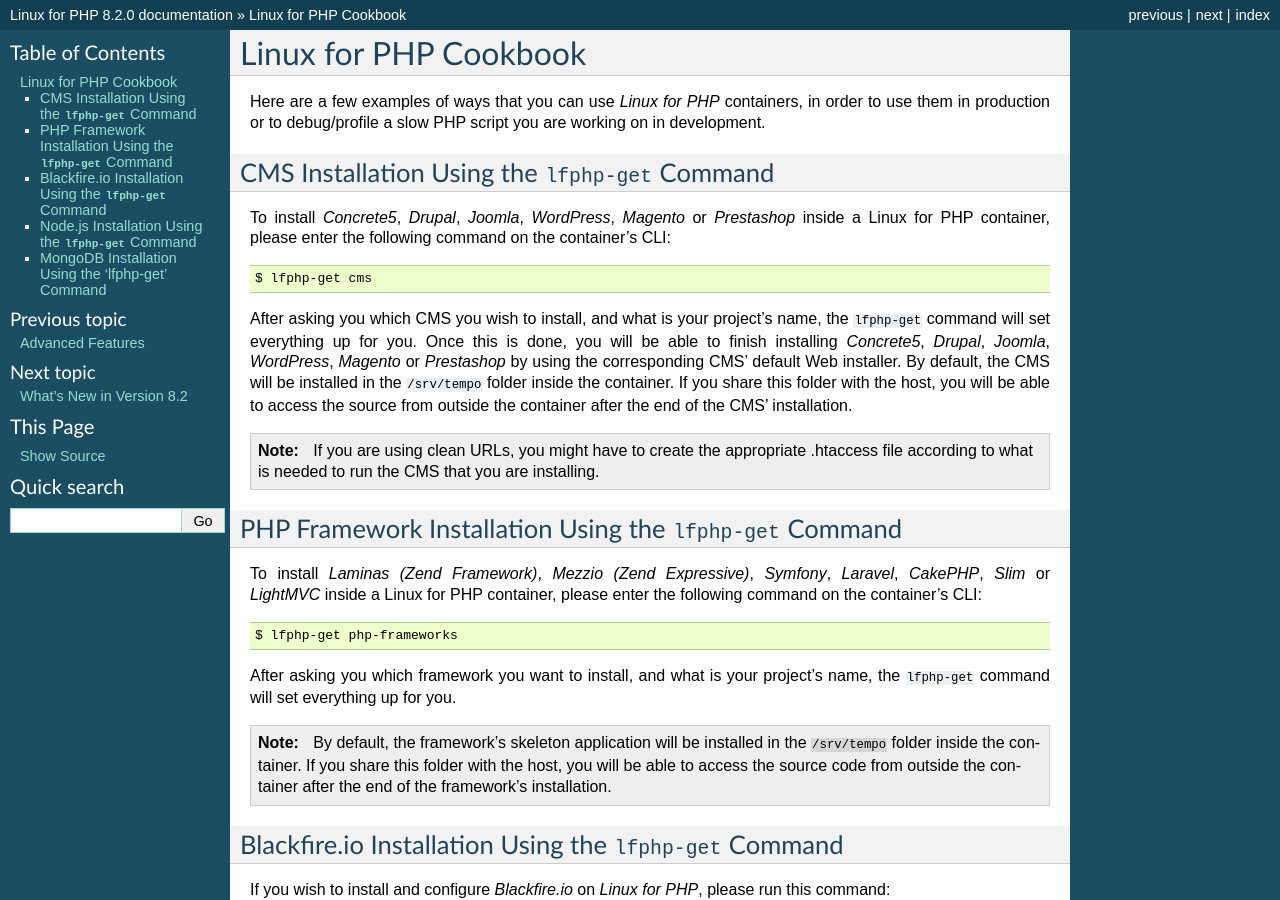
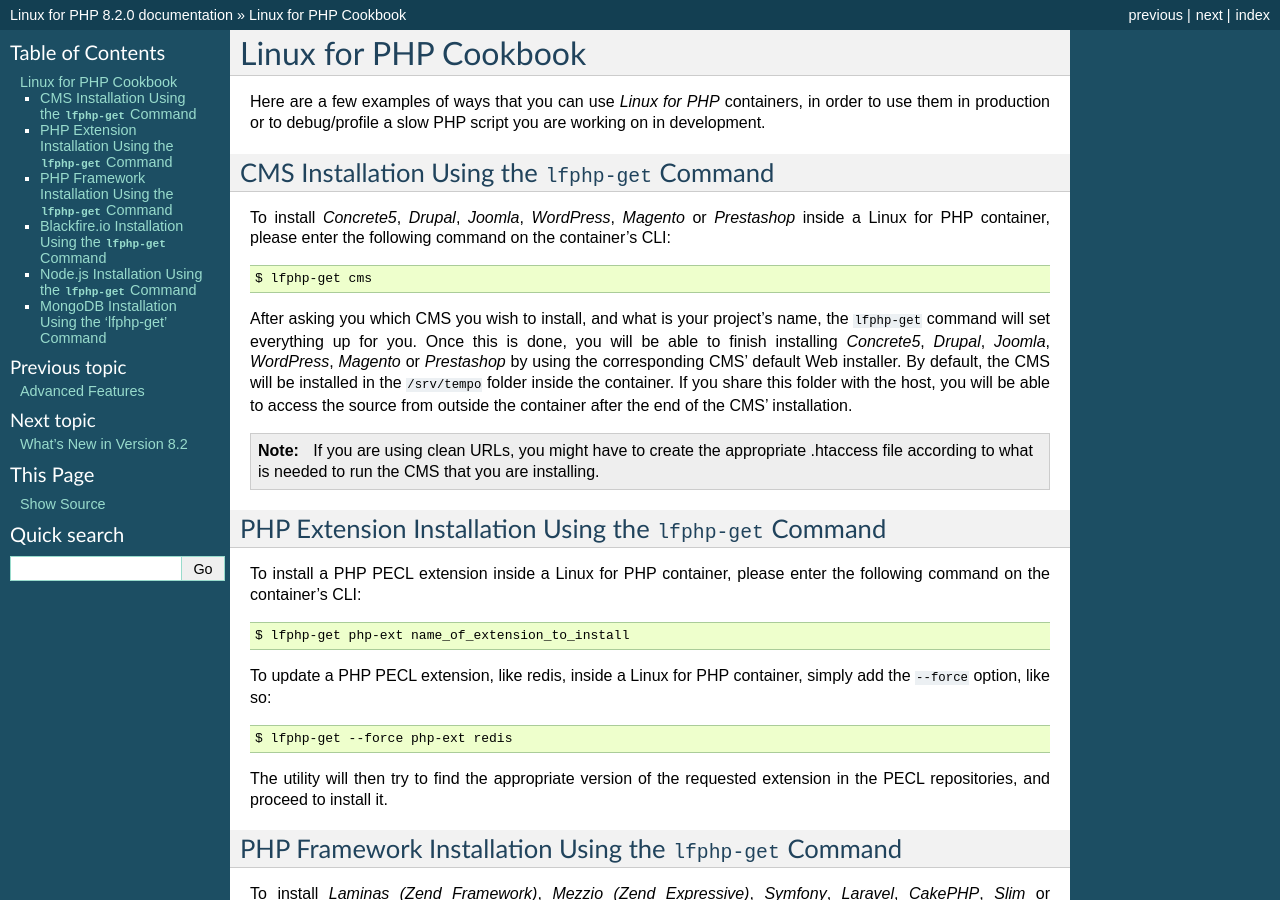
Before and after one commit to linuxforphp/linuxforphp-docs, a Sphinx documentation site: the page built from docs/cookbook.rst, in a window 1280 px wide and 900 px high. Built offline with Sphinx 7.4.7, drawn with Linux system fonts in a browser that asks for light colours.

Commit message:
2023-05-01 AC: Updates the user documentation.

```diff
--- a/docs/advanced_features.rst
+++ b/docs/advanced_features.rst
@@ -63,6 +63,8 @@
 
 .. note:: These optional switches can be combined and that the default behavior of the ``lfphp`` command is to start all services when no options are given.
 
+.. note:: *Linux for PHP* allows you to automate optional services, by creating the appropriate ``runit`` script in the ``/etc/sv/[name_of_service]`` folder, symlinking it to the ``/services/[name_of_service]`` folder, and invoking ``runall`` as the container's main command.
+
 .. note:: It is possible to get up to date help in using this command by entering the command ``lfphp --help`` or ``lfphp -h``.
 
 .. index:: Packages - installation
@@ -85,6 +87,8 @@
 
     $ lfphp-get --list
 
-.. note:: For now, *Linux for PHP* does NOT offer an easy way to automate optional services. These must be configured manually by creating and symlinking the appropriate runit scripts (``/services/[name_of_service]`` => ``/etc/sv/[name_of_service]``).
+To use the latest version of the ``lfphp``, ``lfphp-get``, and ``lfphp-compile`` utilities, please invoke the ``lfphp-get`` command with the ``--self-update`` option::
+
+    $ lfphp-get --self-update
 
 .. note:: It is possible to get up to date help in using this command by entering the command ``lfphp-get --help`` or ``lfphp-get -h``.
--- a/docs/cookbook.rst
+++ b/docs/cookbook.rst
@@ -22,6 +22,23 @@
 with the host, you will be able to access the source from outside the container after the end of the CMS' installation.
 
 .. note:: If you are using clean URLs, you might have to create the appropriate .htaccess file according to what is needed to run the CMS that you are installing.
+
+.. index:: Extension installation
+
+.. index:: PHP extension installation
+
+PHP Extension Installation Using the ``lfphp-get`` Command
+----------------------------------------------------------
+
+To install a PHP PECL extension inside a Linux for PHP container, please enter the following command on the container's CLI::
+
+    $ lfphp-get php-ext name_of_extension_to_install
+
+To update a PHP PECL extension, like redis, inside a Linux for PHP container, simply add the ``--force`` option, like so::
+
+    $ lfphp-get --force php-ext redis
+
+The utility will then try to find the appropriate version of the requested extension in the PECL repositories, and proceed to install it.
 
 .. index:: Framework installation
 
--- a/docs/installation.rst
+++ b/docs/installation.rst
@@ -13,7 +13,7 @@
 For more specific information on how to install *Docker CE* on your operating system of choice, please
 see the following pages:
 
-* **Windows 10** :       `<https://docs.docker.com/docker-for-windows/install/>`_
+* **Windows 10/11** :       `<https://docs.docker.com/docker-for-windows/install/>`_
 * **Windows 7/8** :      `<https://docs.docker.com/toolbox/overview/>`_
 * **MacOS** :            `<https://docs.docker.com/docker-for-mac/install/>`_
 * **CentOS** :           `<https://docs.docker.com/install/linux/docker-ce/centos/>`_
```
Also changed, not shown: docs/basic_usage.rst (+4 -4 lines), docs/whats_new.rst (+4 -4 lines).
